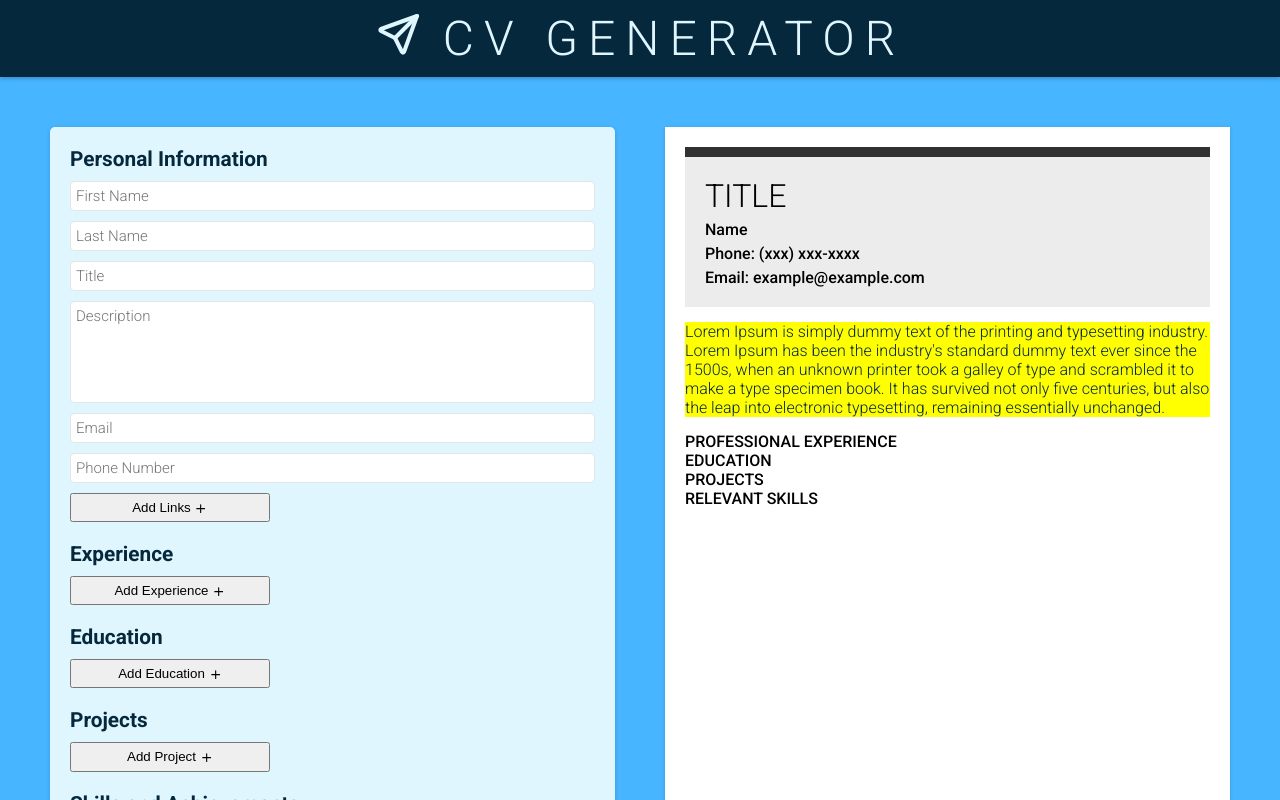
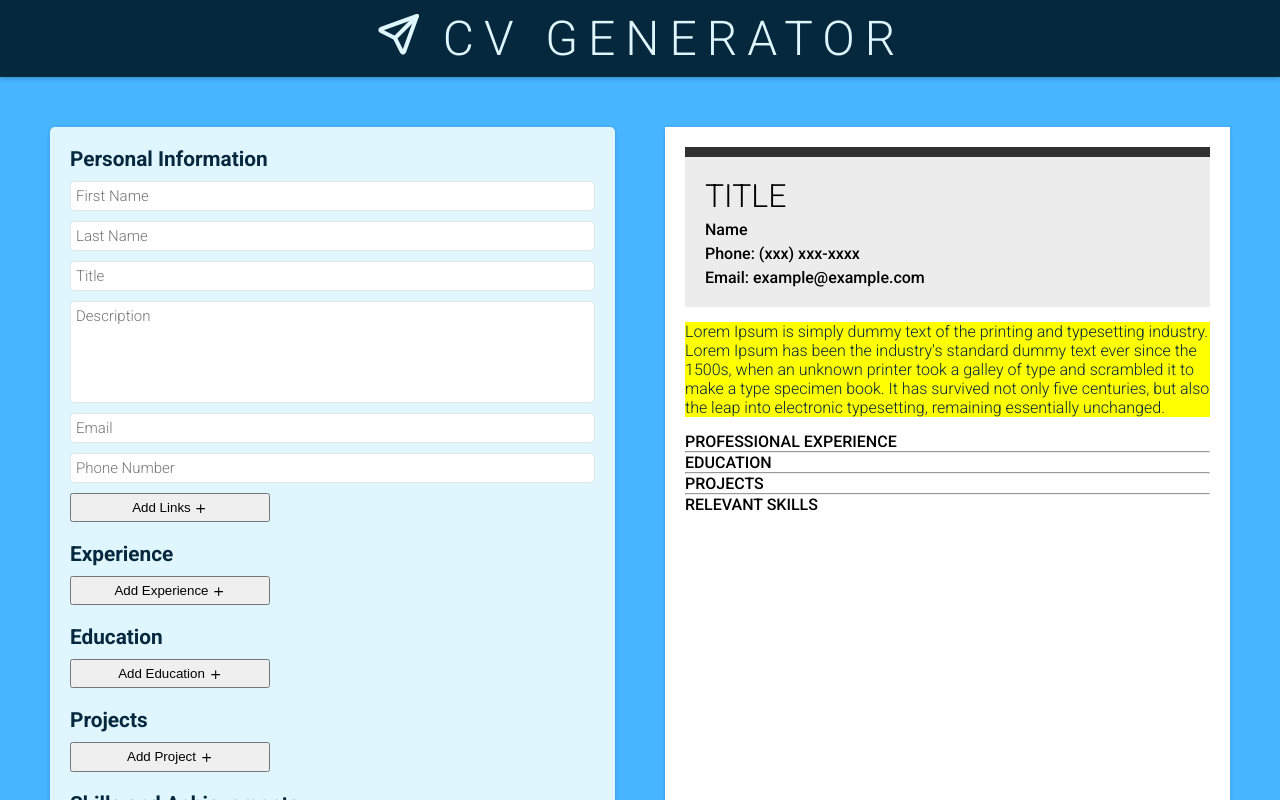
Before and after one commit to asadjawaid/CV-Builder, a React (Create React App) app: page / in a window 1280 px wide. Shown: the top 800 px of the page. Built offline with nearby package versions, Linux system fonts and the light colour scheme.

Commit message:
Added lines to seperate sections

```diff
--- a/src/components/CVPreview/CVPreview.js
+++ b/src/components/CVPreview/CVPreview.js
@@ -107,18 +107,22 @@ class CVPreview extends React.Component {
 						<p>{description}</p>
 					)}
 				</div>
+
 				{/* Experience Section */}
 				<section className="cv-preview-experience">
 					<h1 className="cv-preview-header-text">Professional Experience</h1>
 				</section>
+				<hr></hr>
 				{/* Education section */}
 				<section className="cv-preview-education">
 					<h1 className="cv-preview-header-text">Education</h1>
 				</section>
+				<hr></hr>
 				{/* Project section */}
 				<section className="cv-preview-project">
 					<h1 className="cv-preview-header-text">Projects</h1>
 				</section>
+				<hr></hr>
 				{/* Skills section */}
 				<section className="cv-preview-skill">
 					<h1 className="cv-preview-header-text">Relevant Skills</h1>
```
